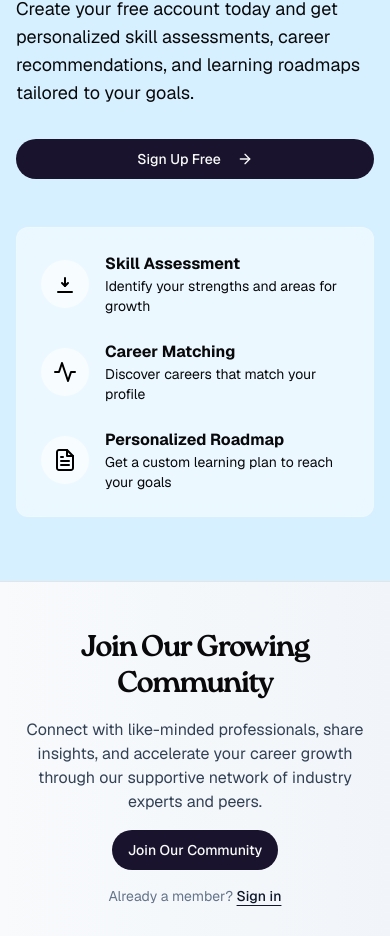
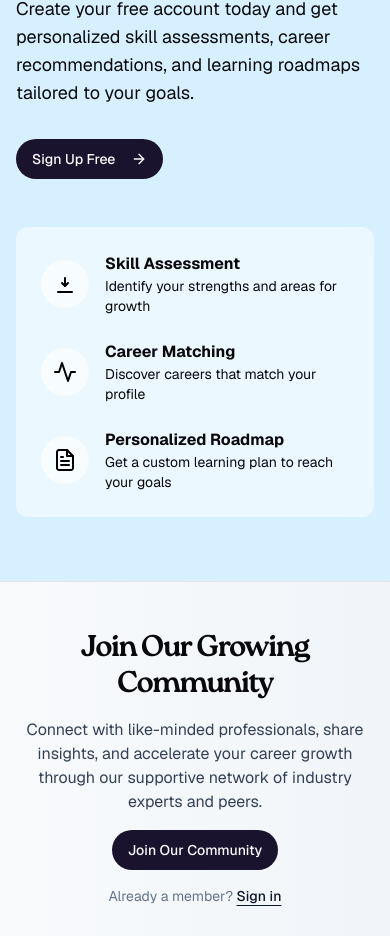
Before and after one commit to meet-tola/klarify-frontend, a Next.js app: page / in a window 390 px wide. Shown: the part 5510-6446 px from the top of the page. Built offline with nearby package versions, Linux system fonts and the light colour scheme; no server answers.

Commit message:
updating

```diff
--- a/components/home/cta-section.tsx
+++ b/components/home/cta-section.tsx
@@ -3,6 +3,7 @@
 import { motion } from "framer-motion"
 import { Button } from "@/components/ui/button"
 import { ArrowRight } from "lucide-react"
+import Link from "next/link"
 
 export default function CTASection() {
   return (
@@ -27,10 +28,12 @@
               learning roadmaps tailored to your goals.
             </p>
             <div className="flex flex-col sm:flex-row gap-4">
+              <Link href="/signup" className="w-full sm:w-auto">
               <Button >
                 Sign Up Free
                 <ArrowRight className="ml-2 h-5 w-5" />
               </Button>
+              </Link>
             </div>
           </motion.div>
 
```
